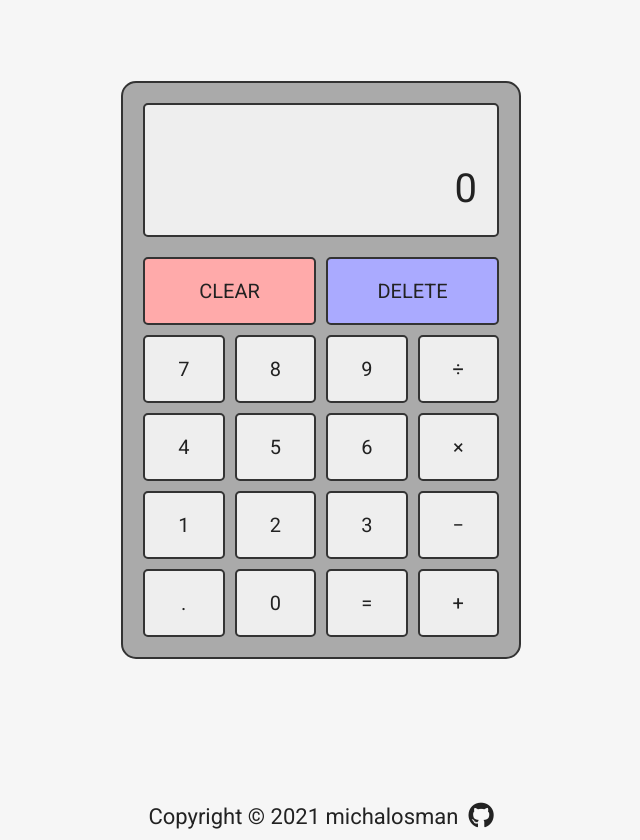
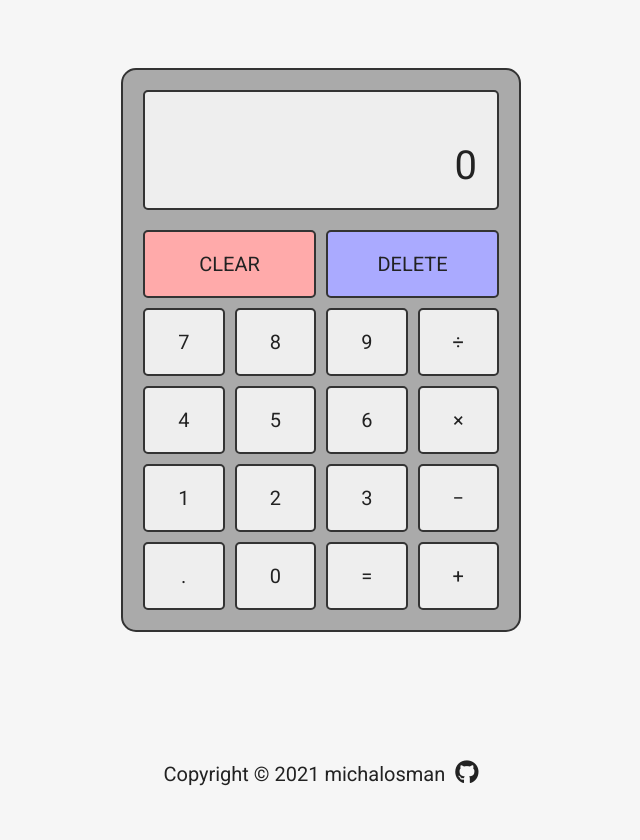
Before and after one commit to michalosman/calculator, a plain HTML site: page index.html in a window 1280 px wide. Shown: the whole page, without its empty margins (319-959 px from the left). After the commit the page ends 800 px from the top, so only its background shows below. Drawn offline with Linux system fonts and the light colour scheme.

Commit message:
Clean code

```diff
--- a/styles.css
+++ b/styles.css
@@ -33,6 +33,7 @@ body {
   background-color: var(--background);
   color: var(--font);
   font-family: 'Roboto', sans-serif;
+  line-height: 1.6;
   /* footer support */
   margin-bottom: 150px;
 }
@@ -46,11 +47,13 @@ button {
   outline: none;
 }
 
+/* MAIN */
+
 .main {
   display: flex;
   align-items: center;
   justify-content: center;
-  height: 80vh;
+  height: 75vh;
   min-height: 500px;
   padding: 10px;
   margin-top: 50px;
@@ -65,8 +68,7 @@ button {
 }
 
 .screen {
-  min-height: 120px;
-  padding: 20px;
+  padding: 10px 20px;
   border: 2px var(--border) solid;
   border-radius: 5px;
   margin-bottom: 20px;
@@ -77,13 +79,12 @@ button {
 }
 
 .screen-last {
-  min-height: 30px;
+  min-height: 32px;
   font-size: 20px;
-  margin-bottom: 10px;
 }
 
 .screen-current {
-  min-height: 50px;
+  min-height: 64px;
   font-size: 40px;
 }
 
@@ -144,6 +145,8 @@ input[type='number']::-webkit-outer-spin-button {
   margin: 0;
 }
 
+/* FOOTER */
+
 .footer {
   position: absolute;
   bottom: 0;
@@ -154,21 +157,15 @@ input[type='number']::-webkit-outer-spin-button {
   gap: 10px;
   width: 100%;
   padding: 10px;
-  font-size: 22px;
+  font-size: 20px;
 }
 
 .fa-github {
   color: var(--font);
-  font-size: 26px;
+  font-size: 24px;
   transition: transform 0.3s ease-in-out;
 }
 
 .fa-github:hover {
   transform: rotate(360deg) scale(1.2);
 }
-
-@media (max-width: 550px) {
-  .main {
-    height: 70vh;
-  }
-}
```
